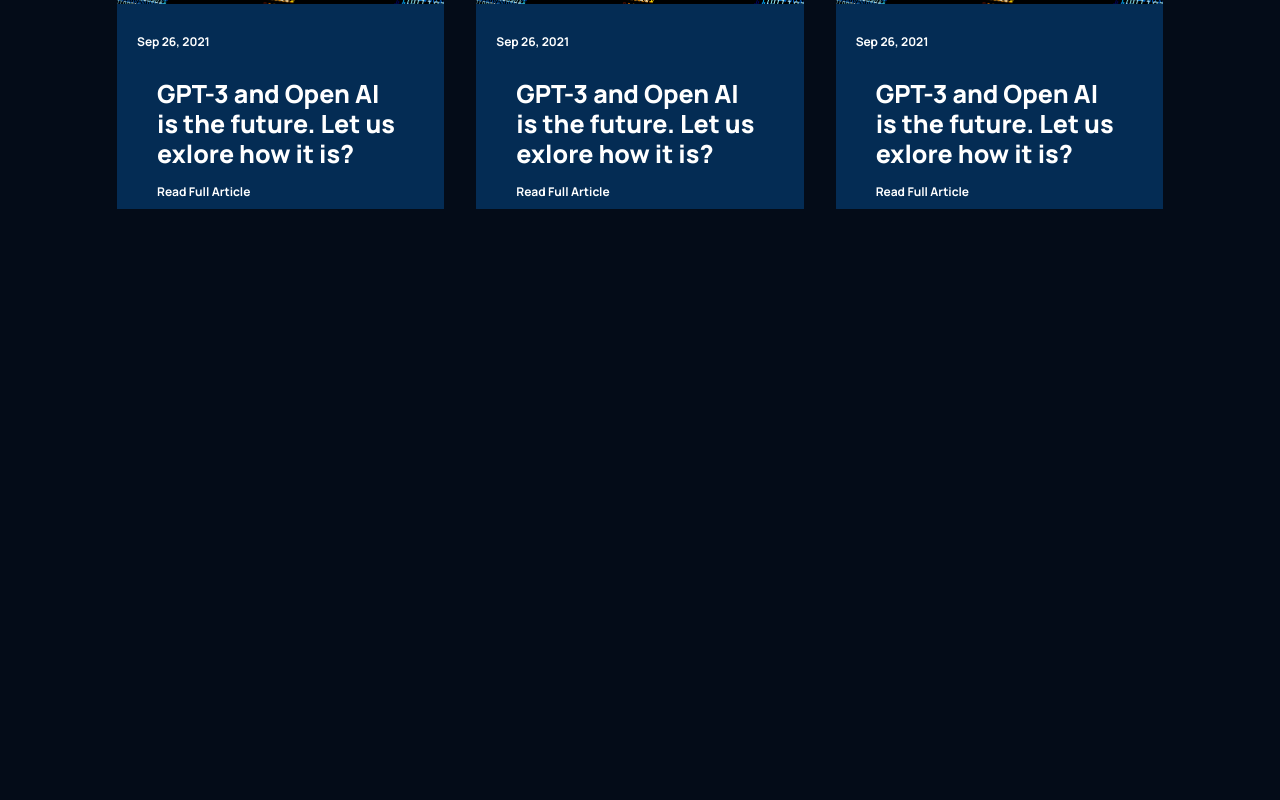
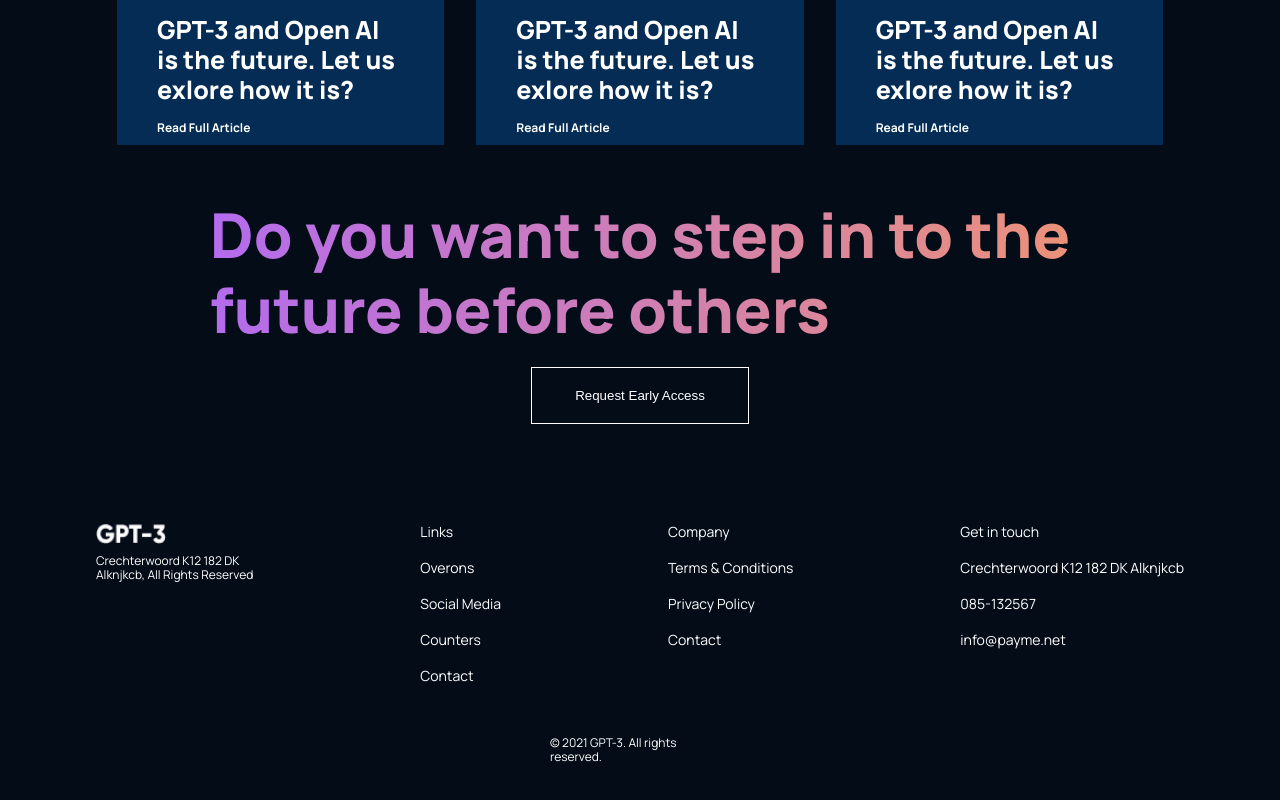
Before and after one commit to KonstantKar/gpt, a React (Create React App) app: page / in a window 1280 px wide. Shown: the part 4156-4956 px from the top of the page. Before the commit the page ends 4417 px from the top, so only its background shows below. Built offline with nearby package versions, Linux system fonts and the light colour scheme.

Commit message:
Проект оформлен целиком с адаптивом

```diff
--- /dev/null
+++ b/src/components/footerItem/FooterItem.css
@@ -0,0 +1,18 @@
+.gpt3__footerItem {
+  display: flex;
+  flex-direction: column;
+  gap: 20px;
+}
+.gpt3__footerItem__title {
+  font-family: var(--font-family);
+  font-size: 14px;
+  line-height: 16px;
+  color: white;
+}
+.gpt3__footerItem__link {
+  font-family: var(--font-family);
+  font-size: 14px;
+  line-height: 16px;
+  color: white;
+  cursor: pointer;
+}
--- /dev/null
+++ b/src/components/footerItem/FooterItem.jsx
@@ -0,0 +1,14 @@
+import React from "react";
+import "./FooterItem.css";
+const FooterItem = ({ title, links }) => {
+  return (
+    <div className="gpt3__footerItem">
+      <div className="gpt3__footerItem__title">{title}</div>
+      {links.map((link) => (
+        <div className="gpt3__footerItem__link">{link}</div>
+      ))}
+    </div>
+  );
+};
+
+export default FooterItem;
--- a/src/components/index.js
+++ b/src/components/index.js
@@ -4,3 +4,4 @@
 export { default as Navbar } from "./navbar/Navbar";
 export { default as Request } from "./request/Request";
 export { default as News } from "./news/News";
+export { default as FooterItem } from "./footerItem/FooterItem";
--- a/src/components/request/Request.css
+++ b/src/components/request/Request.css
@@ -3,4 +3,5 @@
   font-weight: 500;
   font-size: 16px;
   line-height: 30px;
+  cursor: pointer;
 }
--- a/src/containers/blog/Blog.css
+++ b/src/containers/blog/Blog.css
@@ -7,11 +7,13 @@
   font-weight: 800;
   font-size: 62px;
   line-height: 75px;
+  padding: 0px 96px;
 }
 .gpt3__blog__news {
   display: grid;
   grid-template-columns: 35% 70%;
   margin-top: 120px;
+  padding: 0px 96px;
 }
 .gpt3__blog__news__column2 {
   display: flex;
@@ -40,17 +42,24 @@
     display: flex;
     flex-direction: column;
   }
-
   .gpt3__blog__news {
     margin-top: 20px;
+  }
+}
+@media screen and (max-width: 880px) {
+  .gpt3__blog h1 {
+    padding: 0px 32px;
+  }
+  .gpt3__blog__news {
+    padding: unset;
   }
 }
 @media screen and (max-width: 500px) {
   .gpt3__blog h1 {
     font-family: var(--font-family);
     font-weight: 800;
-    font-size: 48px;
-    line-height: 60px;
+    font-size: 34px;
+    line-height: 45px;
   }
   .gpt3__blog__news {
     margin-top: 20px;
--- a/src/containers/blog/Blog.jsx
+++ b/src/containers/blog/Blog.jsx
@@ -8,7 +8,7 @@
 import blog05 from "../../assets/blog05.png";
 const Blog = () => {
   return (
-    <div className="gpt3__blog section__padding">
+    <div className="gpt3__blog " id="blog">
       <h1 className="gradient__text">
         A lot is happening,
         <br /> We are blogging about it.
--- a/src/containers/cta/CTA.css
+++ b/src/containers/cta/CTA.css
@@ -34,6 +34,7 @@
   font-size: 18px;
   line-height: 30px;
   margin-right: 4px;
+  cursor: pointer;
 }
 @media screen and (max-width: 800px) {
   .gpt3__cta {
--- a/src/containers/cta/CTA.jsx
+++ b/src/containers/cta/CTA.jsx
@@ -3,7 +3,7 @@
 import { Request } from "../../components";
 const CTA = () => {
   return (
-    <div className="gpt3__cta ">
+    <div className="gpt3__cta" id="features">
       <div className="gpt3__cta__container">
         <div className="gpt3__cta__container-title">
           <Request textColor="black" />
--- a/src/containers/footer/Footer.css
+++ b/src/containers/footer/Footer.css
@@ -0,0 +1,75 @@
+.gpt3__footer {
+  display: flex;
+  flex-direction: column;
+  gap: 20px;
+}
+.gpt3__footer h1 {
+  display: flex;
+  font-family: var(--font-family);
+  font-size: 62px;
+  font-weight: 800;
+  line-height: 75px;
+  justify-content: center;
+  align-items: center;
+}
+.gpt3__footer button {
+  display: flex;
+  background-color: rgba(0, 0, 0, 0);
+  color: white;
+  outline: none;
+  border: 1px solid white;
+  padding: 20px;
+  width: 100%;
+  max-width: 218px;
+  margin: 0 auto;
+  justify-content: center;
+  align-items: center;
+}
+.gpt3__footer__info {
+  display: flex;
+  flex-direction: row;
+  justify-content: space-between;
+  margin-top: 10vh;
+}
+.gpt3__footer__info-title {
+  display: flex;
+  flex-direction: column;
+  gap: 10px;
+}
+.gpt3__footer__info-title img {
+  width: 70px;
+  height: 20px;
+}
+.gpt3__footer__info-title p {
+  font-family: var(--font-family);
+  font-size: 12px;
+  line-height: 14px;
+  color: white;
+}
+.gpt3__footer__last {
+  font-family: var(--font-family);
+  font-size: 12px;
+  line-height: 14px;
+  color: white;
+  max-width: 180px;
+  margin: 0 auto;
+  margin-top: 4vh;
+}
+@media screen and (max-width: 850px) {
+  .gpt3__footer__info {
+    display: flex;
+    flex-direction: column;
+    justify-content: center;
+    flex-wrap: wrap;
+    margin-top: 10vh;
+    gap: 30px;
+  }
+}
+@media screen and (max-width: 500px) {
+  .gpt3__footer h1 {
+    font-family: var(--font-family);
+    font-weight: 800;
+    font-size: 34px;
+    line-height: 45px;
+  }
+}
--- a/src/containers/footer/Footer.jsx
+++ b/src/containers/footer/Footer.jsx
@@ -1,7 +1,50 @@
 import React from "react";
 import "./Footer.css";
+import gpt3 from "../../assets/GPT-3.png";
+import { FooterItem } from "../../components";
 const Footer = () => {
-  return <div></div>;
+  const footerItems = [
+    {
+      id: 1,
+      title: "Links",
+      links: ["Overons", "Social Media", "Counters", "Contact"],
+    },
+    {
+      id: 2,
+      title: "Company",
+      links: ["Terms & Conditions", "Privacy Policy", "Contact"],
+    },
+    {
+      id: 3,
+      title: "Get in touch",
+      links: [
+        "Crechterwoord K12 182 DK Alknjkcb",
+        "085-132567",
+        "info@payme.net",
+      ],
+    },
+  ];
+
+  return (
+    <div className="gpt3__footer section__padding">
+      <h1 className="gradient__text">
+        Do you want to step in to the <br /> future before others
+      </h1>
+      <button type="button">Request Early Access</button>
+      <div className="gpt3__footer__info">
+        <div className="gpt3__footer__info-title">
+          <img src={gpt3} alt="GPT-3" />
+          <p>
+            Crechterwoord K12 182 DK <br /> Alknjkcb, All Rights Reserved
+          </p>
+        </div>
+        {footerItems.map((item) => (
+          <FooterItem title={item.title} links={item.links} />
+        ))}
+      </div>
+      <p className="gpt3__footer__last">© 2021 GPT-3. All rights reserved.</p>
+    </div>
+  );
 };
 
 export default Footer;
```
